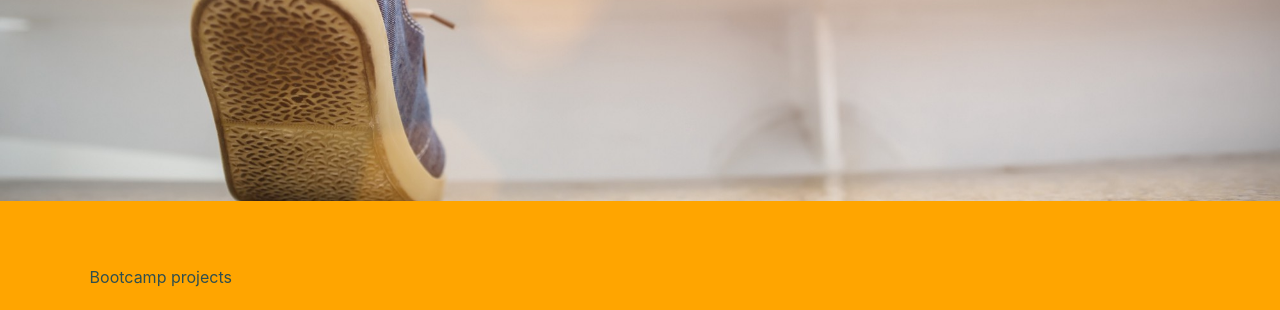
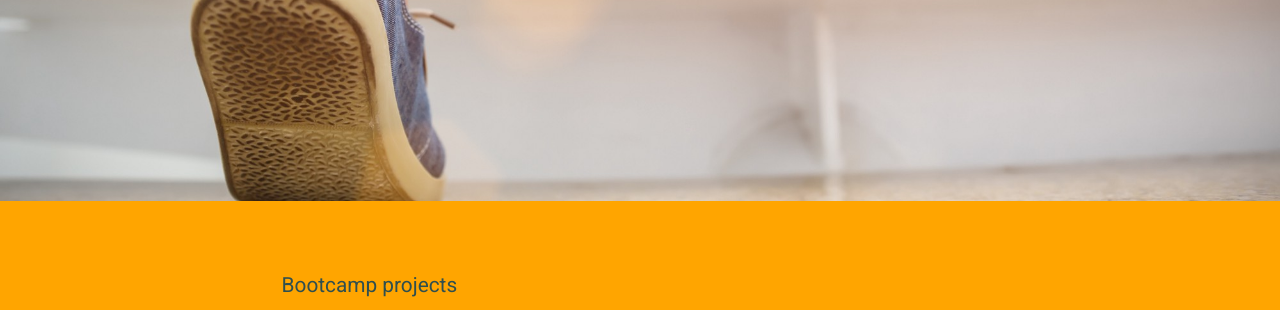
Before and after one commit to ricenzca/ricenzca.github.io, a plain HTML site: page index.html in a window 1280 px wide. Shown: the part 599-909 px from the top of the page. Drawn offline with nearby package versions, Linux system fonts and the light colour scheme; grey boxes are pictures that could not be loaded.

Commit message:
Add styling for projects-header

```diff
--- a/style.css
+++ b/style.css
@@ -90,6 +90,14 @@ a:hover {
 	margin-right: 5vw;
 }
 
+.projects-header {
+	margin: 0 15vw;
+	text-align: justify;
+	line-height: 2em;
+	font-size: calc(.5vw + 1.2vh + .6vmin);
+	font-family: 'Roboto', sans-serif;
+}
+
 .projects-sec-cont {
 	display: flex;
 	flex-wrap: wrap;
```
